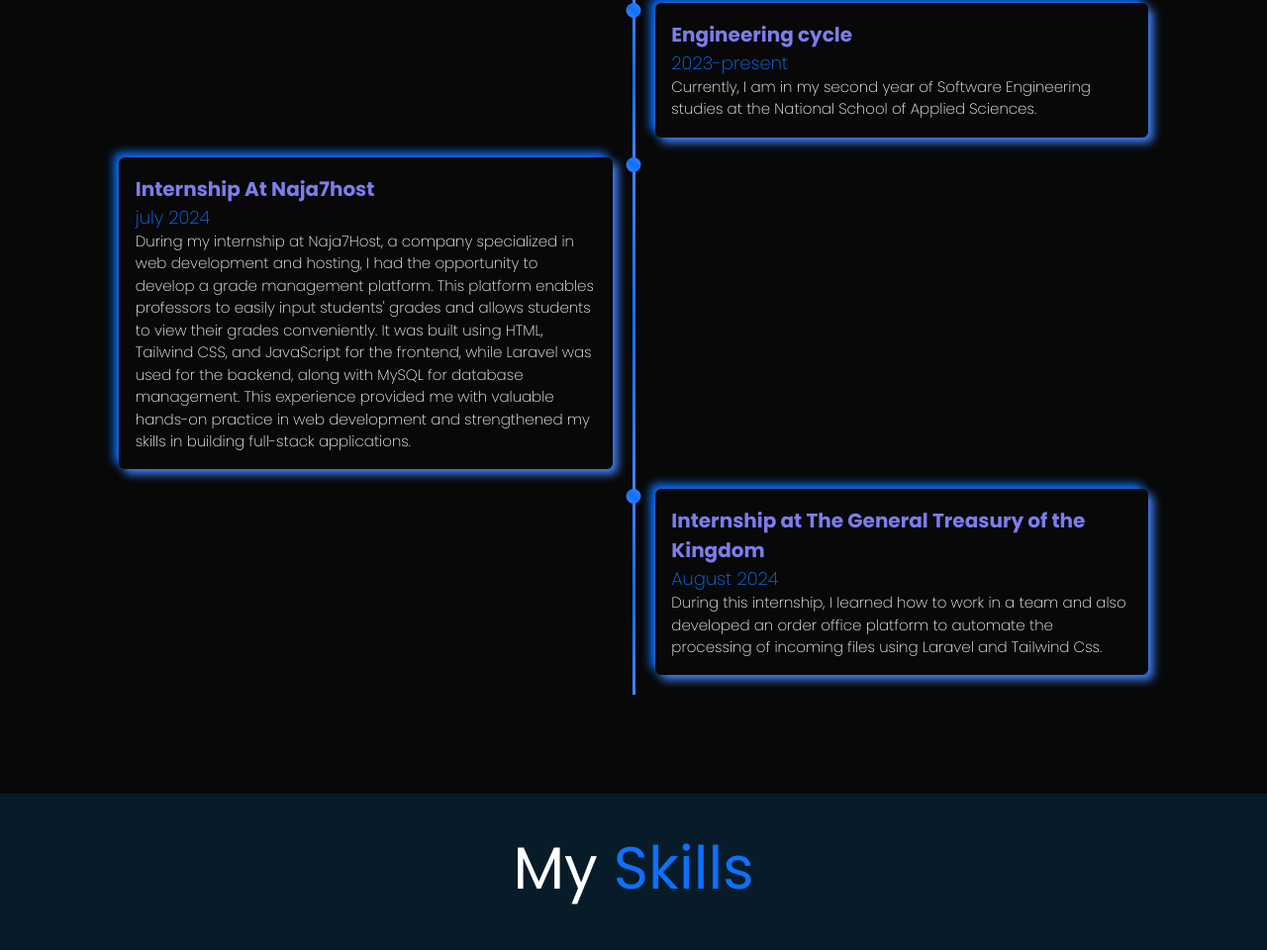
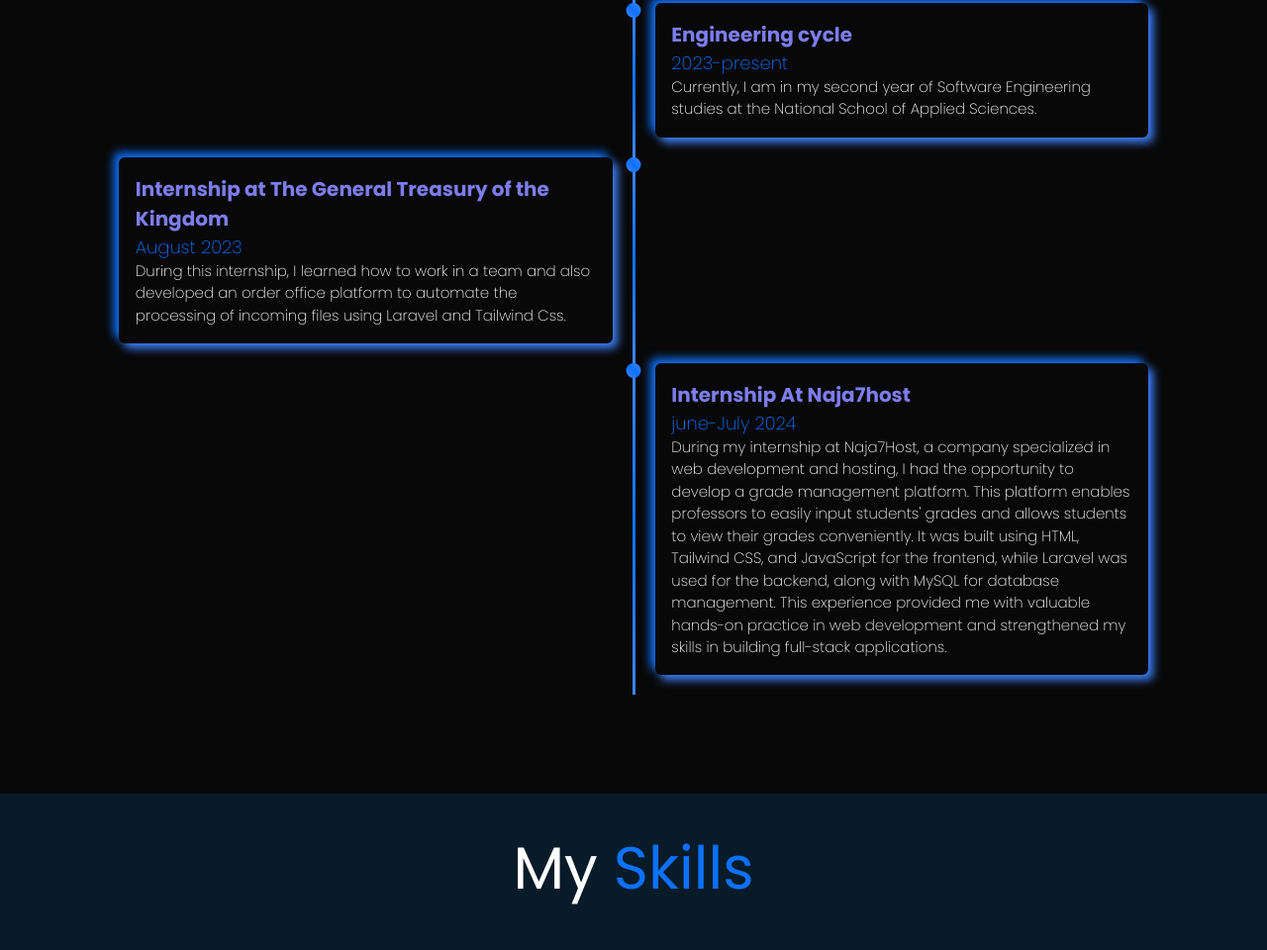
Before and after one commit to aya2705/portfolio, a plain HTML site: page index.html in a window 1280 px wide. Shown: the part 1363-2323 px from the top of the page at 99% size. Drawn offline with nearby package versions, Linux system fonts and the light colour scheme.

Commit message:
some updates

```diff
--- a/index.html
+++ b/index.html
@@ -86,7 +86,7 @@
             </div>
 
             <div class="btn-group">
-                <a href="Touicha_Aya.pdf" class="btn" download>Download CV</a>
+                <a href="Touicha_Aya_Stage_PFE.pdf" class="btn" download>Download CV</a>
                 <a href="#contact" class="btn">Contact</a>
             </div>
         </div>
@@ -131,18 +131,12 @@
                 <p> Currently, I am in my second year of Software Engineering studies at the National School of Applied
                     Sciences.</p>
             </div>
-            <div class="timeline-component timeline-content">
-                <h3>Internship At Naja7host</h3>
-                <p class="date">july 2024</p>
-                <p>During my internship at Naja7Host, a company specialized in web development and hosting,
-                    I had the opportunity to develop a grade management platform. This platform enables professors
-                    to easily input students' grades and allows students to view their grades conveniently.
-                    It was built using HTML, Tailwind CSS, and JavaScript for the frontend, while Laravel was used for
-                    the backend,
-                    along with MySQL for database management. This experience provided me with valuable hands-on
-                    practice in web development
-                    and strengthened my skills in building full-stack applications.</p>
+             <div class="timeline-component timeline-content">
+                <h3>Internship at The General Treasury of the Kingdom</h3>
+                <p class="date">August 2023</p>
+                <p>During this internship, I learned how to work in a team and also developed an order office platform to automate the processing of incoming files using Laravel and Tailwind Css.</p>
             </div>
+
             <div class="timeline-middle">
                 <div class="timeline-circle"></div>
             </div>
@@ -154,10 +148,18 @@
                 <div class="timeline-circle"></div>
             </div>
             <div class="timeline-component timeline-content">
-                <h3>Internship at The General Treasury of the Kingdom</h3>
-                <p class="date">August 2024</p>
-                <p>During this internship, I learned how to work in a team and also developed an order office platform to automate the processing of incoming files using Laravel and Tailwind Css.</p>
+                <h3>Internship At Naja7host</h3>
+                <p class="date">june-July 2024</p>
+                <p>During my internship at Naja7Host, a company specialized in web development and hosting,
+                    I had the opportunity to develop a grade management platform. This platform enables professors
+                    to easily input students' grades and allows students to view their grades conveniently.
+                    It was built using HTML, Tailwind CSS, and JavaScript for the frontend, while Laravel was used for
+                    the backend,
+                    along with MySQL for database management. This experience provided me with valuable hands-on
+                    practice in web development
+                    and strengthened my skills in building full-stack applications.</p>
             </div>
+
         </div>
     </section>
     <!-- ! Skills section -->
```
Also changed, not shown: 2 other files.
